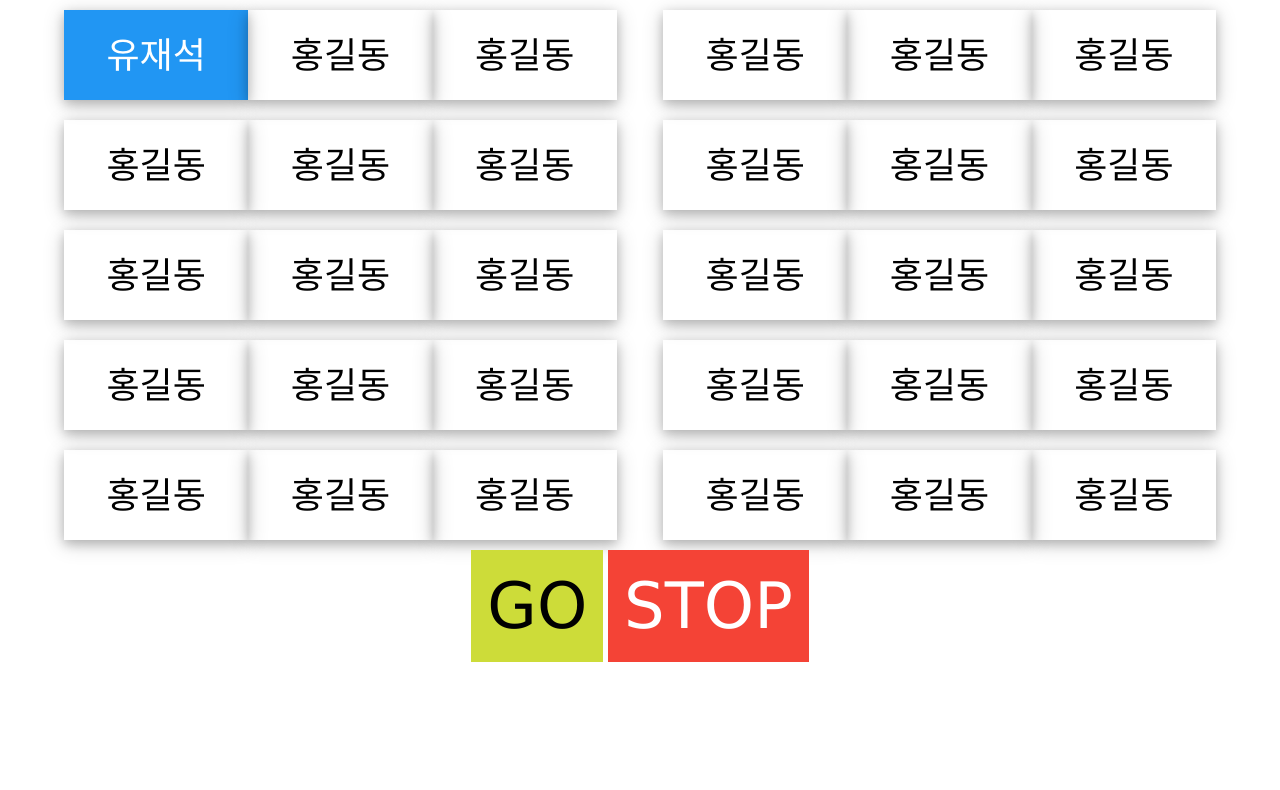
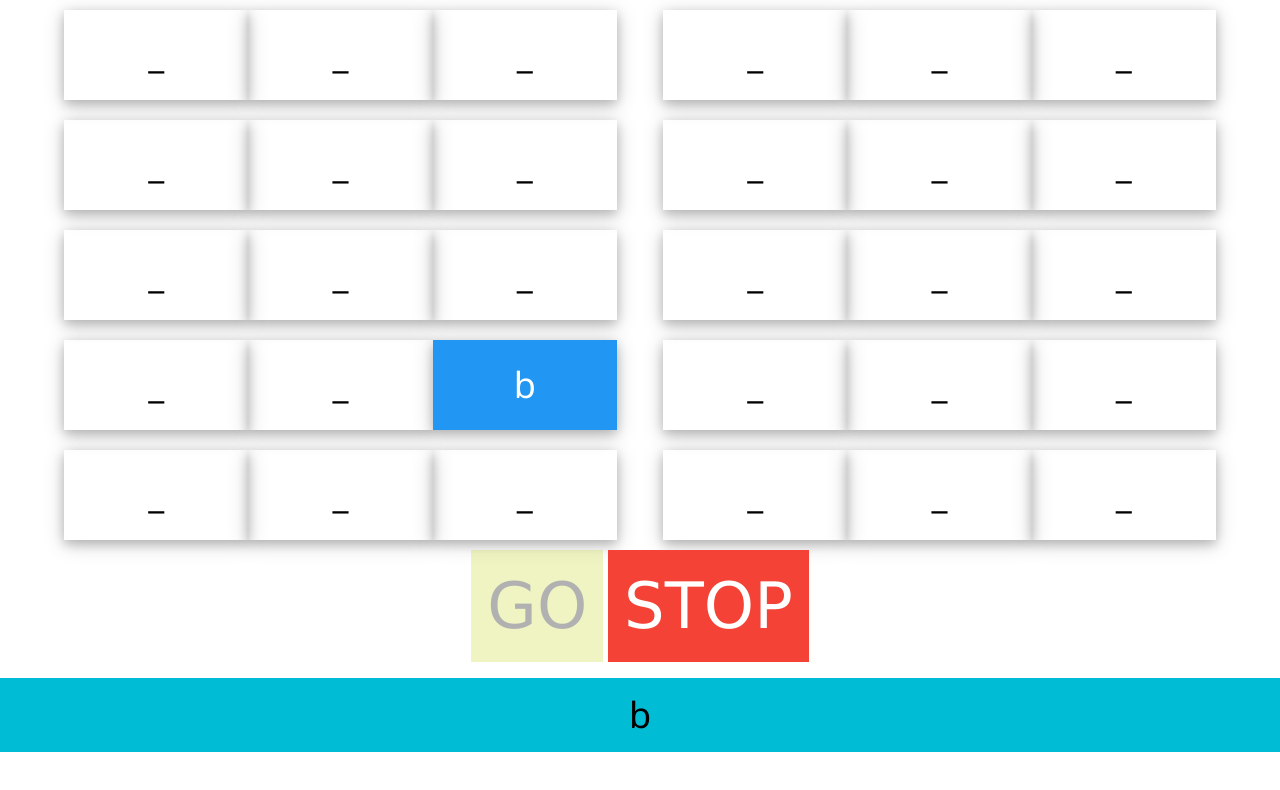
Before and after one commit to sebaek/tutorials, a plain HTML site: page js/sit.html in a window 1280 px wide. Both pictures are taken after a click on the button "GO". Drawn offline with nearby package versions, Linux system fonts and the light colour scheme.

Commit message:
add sit.html

```diff
--- a/js/sit.html
+++ b/js/sit.html
@@ -7,6 +7,8 @@
     <meta http-equiv="X-UA-Compatible" content="ie=edge">
     <title>Document</title>
     <link rel="stylesheet" href="https://www.w3schools.com/w3css/4/w3.css">
+    <script src="https://ajax.googleapis.com/ajax/libs/jquery/3.2.1/jquery.min.js"></script>
+
     <style>
         * {
             box-sizing: border-box;
@@ -22,12 +24,13 @@
             justify-content: space-between;
             flex-direction: row;
         }
+
         .tab {
             display: flex;
             flex-basis: 48%;
             flex-direction: column;
+        }
 
-        }
         .row {
             display: flex;
             flex: 1;
@@ -40,9 +43,6 @@
         .name {
             line-height: 600%;
         }
-
-
-
     </style>
 </head>
 
@@ -52,85 +52,85 @@
             <div class="row">
                 <div class="cell">
                     <div class="name w3-card-4 w3-center">
-                        <h1>홍길동</h1>
+                        <h1>_</h1>
                     </div>
                 </div>
                 <div class="cell">
                     <div class="name w3-card-4 w3-center">
-                        <h1>홍길동</h1>
+                        <h1>_</h1>
                     </div>
                 </div>
                 <div class="cell">
                     <div class="name w3-card-4 w3-center">
-                        <h1>홍길동</h1>
+                        <h1>_</h1>
                     </div>
                 </div>
             </div>
             <div class="row">
                 <div class="cell">
                     <div class="name w3-card-4 w3-center">
-                        <h1>홍길동</h1>
+                        <h1>_</h1>
                     </div>
                 </div>
                 <div class="cell">
                     <div class="name w3-card-4 w3-center">
-                        <h1>홍길동</h1>
+                        <h1>_</h1>
                     </div>
                 </div>
                 <div class="cell">
                     <div class="name w3-card-4 w3-center">
-                        <h1>홍길동</h1>
+                        <h1>_</h1>
                     </div>
                 </div>
             </div>
             <div class="row">
                 <div class="cell">
                     <div class="name w3-card-4 w3-center">
-                        <h1>홍길동</h1>
+                        <h1>_</h1>
                     </div>
                 </div>
                 <div class="cell">
                     <div class="name w3-card-4 w3-center">
-                        <h1>홍길동</h1>
+                        <h1>_</h1>
                     </div>
                 </div>
                 <div class="cell">
                     <div class="name w3-card-4 w3-center">
-                        <h1>홍길동</h1>
+                        <h1>_</h1>
                     </div>
                 </div>
             </div>
             <div class="row">
                 <div class="cell">
                     <div class="name w3-card-4 w3-center">
-                        <h1>홍길동</h1>
+                        <h1>_</h1>
                     </div>
                 </div>
                 <div class="cell">
                     <div class="name w3-card-4 w3-center">
-                        <h1>홍길동</h1>
+                        <h1>_</h1>
                     </div>
                 </div>
                 <div class="cell">
                     <div class="name w3-card-4 w3-center">
-                        <h1>홍길동</h1>
+                        <h1>_</h1>
                     </div>
                 </div>
             </div>
             <div class="row">
                 <div class="cell">
                     <div class="name w3-card-4 w3-center">
-                        <h1>홍길동</h1>
+                        <h1>_</h1>
                     </div>
                 </div>
                 <div class="cell">
                     <div class="name w3-card-4 w3-center">
-                        <h1>홍길동</h1>
+                        <h1>_</h1>
                     </div>
                 </div>
                 <div class="cell">
                     <div class="name w3-card-4 w3-center">
-                        <h1>홍길동</h1>
+                        <h1>_</h1>
                     </div>
                 </div>
             </div>
@@ -139,85 +139,85 @@
             <div class="row">
                 <div class="cell">
                     <div class="name w3-card-4 w3-center">
-                        <h1>홍길동</h1>
+                        <h1>_</h1>
                     </div>
                 </div>
                 <div class="cell">
                     <div class="name w3-card-4 w3-center">
-                        <h1>홍길동</h1>
+                        <h1>_</h1>
                     </div>
                 </div>
                 <div class="cell">
                     <div class="name w3-card-4 w3-center">
-                        <h1>홍길동</h1>
+                        <h1>_</h1>
                     </div>
                 </div>
             </div>
             <div class="row">
                 <div class="cell">
                     <div class="name w3-card-4 w3-center">
-                        <h1>홍길동</h1>
+                        <h1>_</h1>
                     </div>
                 </div>
                 <div class="cell">
                     <div class="name w3-card-4 w3-center">
-                        <h1>홍길동</h1>
+                        <h1>_</h1>
                     </div>
                 </div>
                 <div class="cell">
                     <div class="name w3-card-4 w3-center">
-                        <h1>홍길동</h1>
+                        <h1>_</h1>
                     </div>
                 </div>
             </div>
             <div class="row">
                 <div class="cell">
                     <div class="name w3-card-4 w3-center">
-                        <h1>홍길동</h1>
+                        <h1>_</h1>
                     </div>
                 </div>
                 <div class="cell">
                     <div class="name w3-card-4 w3-center">
-                        <h1>홍길동</h1>
+                        <h1>_</h1>
                     </div>
                 </div>
                 <div class="cell">
                     <div class="name w3-card-4 w3-center">
-                        <h1>홍길동</h1>
+                        <h1>_</h1>
                     </div>
                 </div>
             </div>
             <div class="row">
                 <div class="cell">
                     <div class="name w3-card-4 w3-center">
-                        <h1>홍길동</h1>
+                        <h1>_</h1>
                     </div>
                 </div>
                 <div class="cell">
                     <div class="name w3-card-4 w3-center">
-                        <h1>홍길동</h1>
+                        <h1>_</h1>
                     </div>
                 </div>
                 <div class="cell">
                     <div class="name w3-card-4 w3-center">
-                        <h1>홍길동</h1>
+                        <h1>_</h1>
                     </div>
                 </div>
             </div>
             <div class="row">
                 <div class="cell">
                     <div class="name w3-card-4 w3-center">
-                        <h1>홍길동</h1>
+                        <h1>_</h1>
                     </div>
                 </div>
                 <div class="cell">
                     <div class="name w3-card-4 w3-center">
-                        <h1>홍길동</h1>
+                        <h1>_</h1>
                     </div>
                 </div>
                 <div class="cell">
                     <div class="name w3-card-4 w3-center">
-                        <h1>홍길동</h1>
+                        <h1>_</h1>
                     </div>
                 </div>
             </div>
@@ -228,15 +228,22 @@
         <button id='go-button' class="w3-button w3-jumbo w3-lime w3-center">GO</button>
         <button id='stop-button' class="w3-button w3-jumbo w3-red w3-center">STOP</button>
     </div>
+    <div class='w3-panel w3-cyan'>
+        <h1 id='name-card' style='text-align: center;'>_</h1>
+    </div>
 
     <script>
-        var numberOfPeople = 9;
-        var goButton = document.getElementById('go-button');
-        var stopButton = document.getElementById('stop-button');
-        goButton.onclick = go;
-        stopButton.onclick = stop;
-        var nameH1 = document.querySelectorAll('div.name>h1');
-        var names = '유재석,유재석,유재석,유재석,유재석,유재석,유재석,유재석,유재석'.split(',');
+        $(document).ready(function () {
+            $("#go-button").click(go);
+            $("#stop-button").click(stop).attr('disabled', true);
+
+            var numberOfPeople = 30;
+            var nameH1 = $('div.name>h1');
+            var i = 0;
+            $('.name').each(function () {
+                $(this).attr('id', 'name-' + i++);
+            });
+            var names = '1,2,3,4,a,b,c,d,e,f,g,h,i,j,k,l,m,n,o,p,q,r,s,t,u,v,w,x,y,z'.split(',');
 
             var nameNumbers = new Set();
             var sitNumbers = new Set();
@@ -248,41 +255,43 @@
                 sitNumbers.add(i);
             }
 
-        var runningInterval;
+            var intervalFn;
             function go() {
-            var sitNumber;
+                $("#go-button").attr('disabled', true);
+                $("#stop-button").attr('disabled', false);
 
                 nameNumber = getAndDeleteNext(nameNumbers);
+                $("#name-card").text(names[nameNumber]);
+                intervalFn = setInterval(function () {
+                    if (sitNumbers.size == 0) return;
+                    var sitnum = getNext(sitNumbers);
+                    // console.log($('#name-' + sitnum).text());
 
-            runningInterval = setInterval(function () {running(nameNumber);}, 90);
+                    $('#name-' + sitnum + '>h1').text(names[nameNumber]).parent().addClass('w3-blue').animate({ "color": "black" }, 90, function () {
+                        $(this).animate({ "color": "black" }, 10).removeClass('w3-blue');
+                        $('#name-' + sitnum + '>h1').text("_");
+                        console.log('change');
+                    });
+
+                }, 90);
             }
-        var timeout;
-        function running(num) {
-            var sitNumber = getNext(sitNumbers);
-            nameH1[sitNumber].innerHTML = names[nameNumber];
-            nameH1[sitNumber].parentElement.classList.add('w3-blue');
 
-            timeout = setTimeout( function() {
-                clearTimeout(timeout);
-                nameH1[sitNumber].innerHTML = '홍길동';
-                nameH1[sitNumber].parentElement.classList.remove('w3-blue');
-
-            }, 85);
+            function stop() {
+                $("#go-button").attr('disabled', false);
+                $("#stop-button").attr('disabled', true);
+                $("#name-card").text('_');
+                clearInterval(intervalFn);
+                setTimeout(function () {
+                    var sitnum = getAndDeleteNext(sitNumbers);
+                    $('#name-' + sitnum + '>h1').text(names[nameNumber]).parent().addClass('w3-blue');
+                    console.log(sitNumbers.size + " " + nameNumbers.size);
+                }, 200);
 
             }
 
 
 
-        function stop() {
-            clearInterval(runningInterval);
-            // clearTimeout(timeout);
 
-            var sitNumber;
-            sitNumber = getAndDeleteNext(sitNumbers);
-            nameH1[sitNumber].innerHTML = names[nameNumber];
-            nameH1[sitNumber].parentElement.classList.add('w3-blue');
-
-        }
 
             function getAndDeleteNext(set) {
                 var number;
@@ -303,7 +312,7 @@
                 return number;
             }
 
-
+        });
     </script>
 </body>
 
```
Lines whose indentation alone changed are shown as unchanged.
